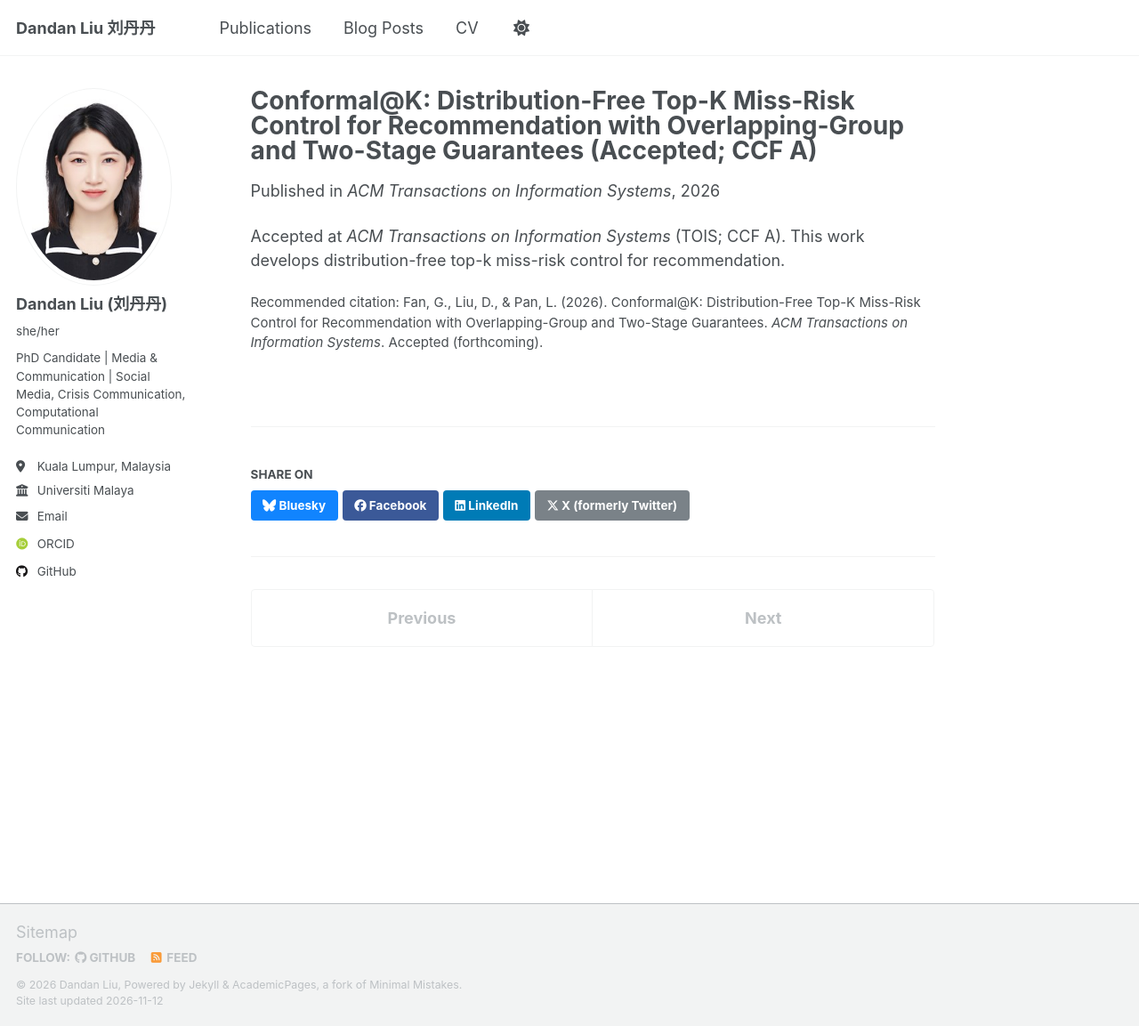
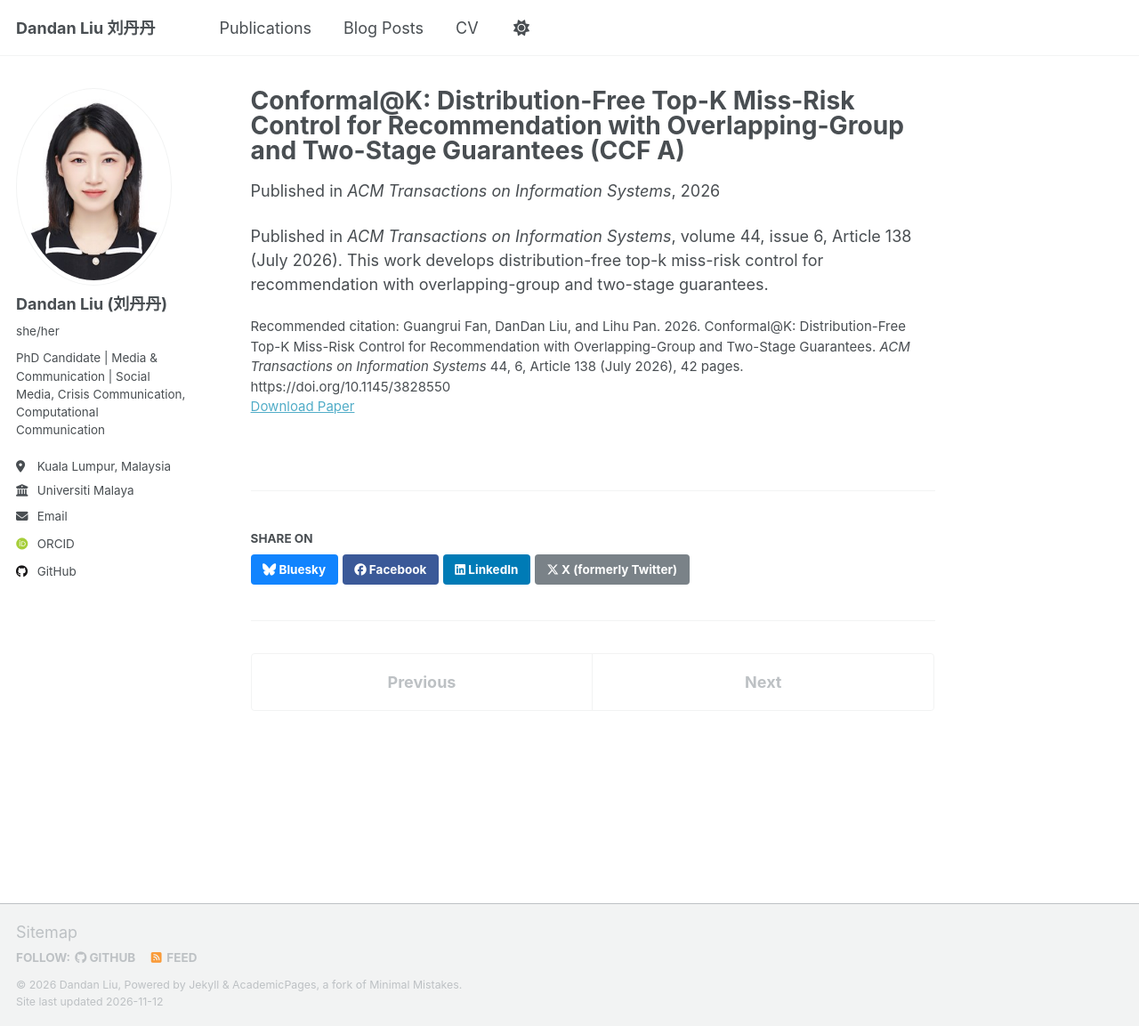
Before and after one commit to s2134717ldd/smiledan713.github.io, a Jekyll site: the page built from _publications/2026-06-22-conformal-k.md, in a window 1280 px wide and 1153 px high. Shown: the whole window at 89% size. Built offline with Jekyll 4.4.1, drawn with Linux system fonts in a browser that asks for light colours; some web fonts are replaced; a script that is not in the unit is left out.

Commit message:
Update publication records

```diff
--- a/_publications/2026-06-22-conformal-k.md
+++ b/_publications/2026-06-22-conformal-k.md
@@ -1,13 +1,13 @@
 ---
-title: "Conformal@K: Distribution-Free Top-K Miss-Risk Control for Recommendation with Overlapping-Group and Two-Stage Guarantees (Accepted; CCF A)"
+title: "Conformal@K: Distribution-Free Top-K Miss-Risk Control for Recommendation with Overlapping-Group and Two-Stage Guarantees (CCF A)"
 collection: publications
 category: manuscripts
 permalink: /publication/2026-tois-conformal-k
 excerpt: 'Distribution-free top-k miss-risk control for recommendation with overlapping-group and two-stage guarantees.'
-date: 2026-06-22
+date: 2026-07-01
 venue: 'ACM Transactions on Information Systems'
-status: 'Accepted'
-citation: 'Fan, G., Liu, D., & Pan, L. (2026). Conformal@K: Distribution-Free Top-K Miss-Risk Control for Recommendation with Overlapping-Group and Two-Stage Guarantees. <i>ACM Transactions on Information Systems</i>. Accepted (forthcoming).'
+paperurl: 'https://doi.org/10.1145/3828550'
+citation: 'Guangrui Fan, DanDan Liu, and Lihu Pan. 2026. Conformal@K: Distribution-Free Top-K Miss-Risk Control for Recommendation with Overlapping-Group and Two-Stage Guarantees. <i>ACM Transactions on Information Systems</i> 44, 6, Article 138 (July 2026), 42 pages. https://doi.org/10.1145/3828550'
 ---
 
-Accepted at *ACM Transactions on Information Systems* (TOIS; CCF A). This work develops distribution-free top-k miss-risk control for recommendation.
+Published in *ACM Transactions on Information Systems*, volume 44, issue 6, Article 138 (July 2026). This work develops distribution-free top-k miss-risk control for recommendation with overlapping-group and two-stage guarantees.
```
Also changed, not shown: _publications/2024-metacognitive-nursing.md (deleted, +0 -14 lines).
